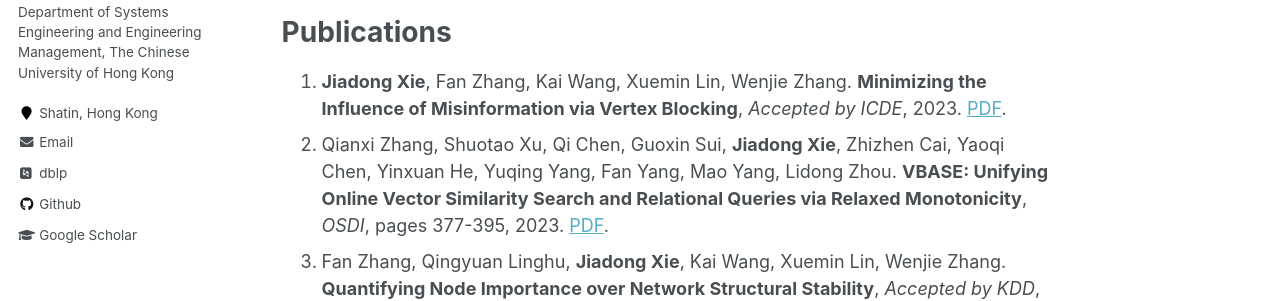
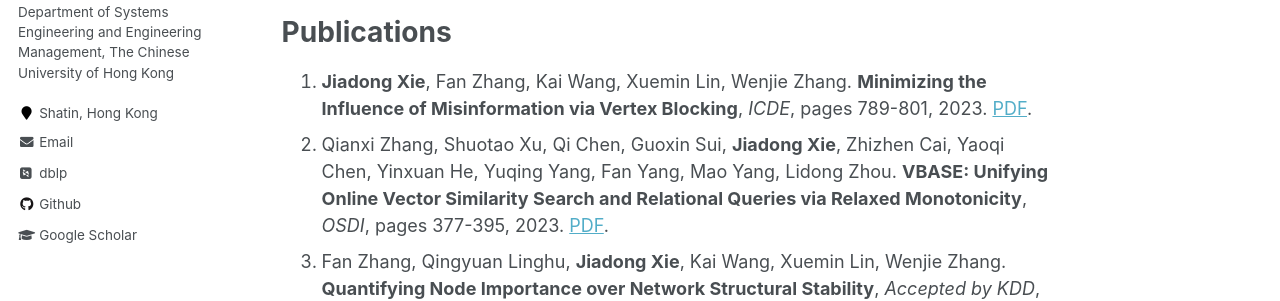
Before and after one commit to Xiejiadong/Xiejiadong.github.io, a Jekyll site: the page built from _pages/about.md, in a window 1280 px wide and 900 px high. Shown: the part 353-654 px from the top of the window. Built offline with Jekyll 4.4.1, drawn with Linux system fonts in a browser that asks for light colours; some web fonts are replaced.

Commit message:
Update about.md

```diff
--- a/_pages/about.md
+++ b/_pages/about.md
@@ -16,7 +16,7 @@ His research interests lie in big data analytics, especially for the graph/netwo
 
 Publications
 ======
-1. **Jiadong Xie**, Fan Zhang, Kai Wang, Xuemin Lin, Wenjie Zhang. **Minimizing the Influence of Misinformation via Vertex Blocking**, *Accepted by ICDE*, 2023. [PDF](/files/paper/%5Bicde23%5DInfluence%20Minimization.pdf).
+1. **Jiadong Xie**, Fan Zhang, Kai Wang, Xuemin Lin, Wenjie Zhang. **Minimizing the Influence of Misinformation via Vertex Blocking**, *ICDE*, pages 789-801, 2023. [PDF](/files/paper/%5Bicde23%5DInfluence%20Minimization.pdf).
 2. Qianxi Zhang, Shuotao Xu, Qi Chen, Guoxin Sui, **Jiadong Xie**, Zhizhen Cai, Yaoqi Chen, Yinxuan He, Yuqing Yang, Fan Yang, Mao Yang, Lidong Zhou. **VBASE: Unifying Online Vector Similarity Search and Relational Queries via Relaxed Monotonicity**, *OSDI*, pages 377-395, 2023. [PDF](/files/paper/%5Bosdi23%5Dmulti-topk.pdf).
 3. Fan Zhang, Qingyuan Linghu, **Jiadong Xie**, Kai Wang, Xuemin Lin, Wenjie Zhang. **Quantifying Node Importance over Network Structural Stability**, *Accepted by KDD*, 2023. [PDF](/files/paper/%5Bkdd23%5Dnode-importance.pdf), [Code](https://github.com/Xiejiadong/Quantifying-Node-Importance-over-Network-Structural-Stability).
 4. Fan Zhang, **Jiadong Xie**, Kai Wang, Shiyu Yang, Yu Jiang. **Discovering Key Users for Defending Network Structural Stability**, *World Wide Web*, pages 679-701, 2022. [PDF](/files/paper/%5Bwwwj22%5Dcollapse%20coreness.pdf).
```
